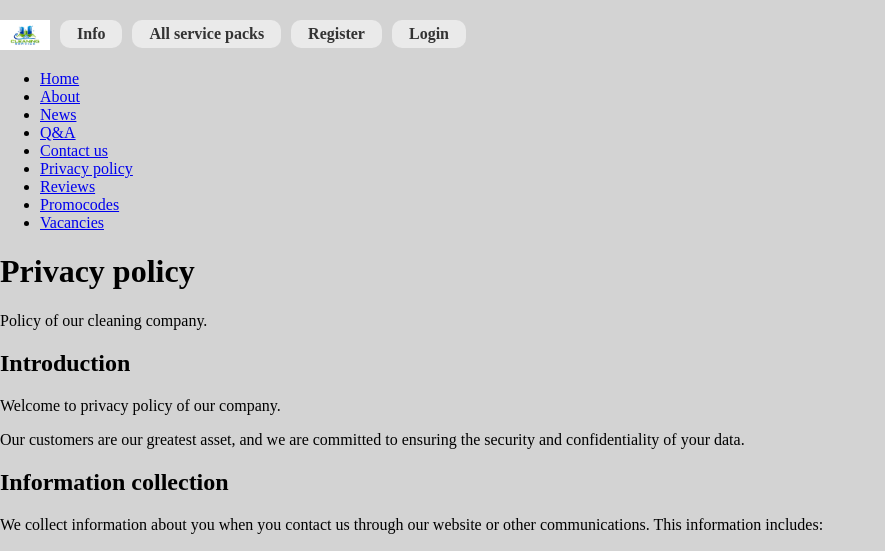
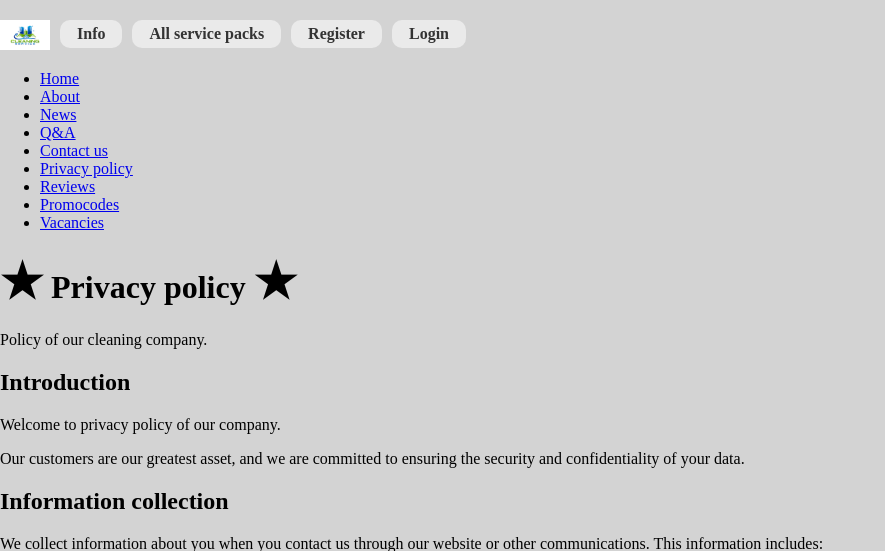
Before and after one commit to Egorallo/CleaningCompany, a Django app: page /policy/ in a window 1280 px wide. Shown: the top 551 px of the page, without its empty margins (0-885 px from the left). Run offline with Django 4.2, Linux system fonts and the light colour scheme.

Commit message:
added pseudo elements

```diff
--- /dev/null
+++ b/newvision/static/newvision/css/about.css
@@ -0,0 +1,3 @@
+.section-select>pre::selection {
+    background-color: red;
+}
--- /dev/null
+++ b/newvision/static/newvision/css/policy.css
@@ -0,0 +1,9 @@
+.h1-star::before {
+    content: "\2605";
+    font-size: 150%;
+}
+
+.h1-star::after {
+    content: "\2605";
+    font-size: 150%;
+}
--- a/newvision/templates/newvision/home.html
+++ b/newvision/templates/newvision/home.html
@@ -1,9 +1,13 @@
 {% extends "base_generic.html" %}
 {% load static %}
 
+{% block styling %}
+    <link rel="stylesheet" href="{% static 'newvision/css/home.css' %}"/>
+{% endblock %}
+
 {% block content %}
     <section>
-        <h2>Latest news</h2>
+        <h2 class="first-letter">Latest news</h2>
         <hr>
         <article>
             <h3>{{ latest_news.title }}</h3>
--- a/newvision/templates/newvision/news.html
+++ b/newvision/templates/newvision/news.html
@@ -10,9 +10,9 @@
 {#    <link rel="stylesheet" href="{% static 'newvision/css/news.css' %}"/>#}
     <section>
         <h1>News</h1>
-        <ul>
+        <ul class="ul-news">
             {% for news in all_news %}
-                <li>
+                <li class="li-news">
                     <article>
                         <h2>{{ news.title }}</h2>
                         <img src="{{ news.image_url }}" alt="{{ news.title }}">
--- a/newvision/templates/newvision/policy.html
+++ b/newvision/templates/newvision/policy.html
@@ -1,9 +1,13 @@
 {% extends "base_generic.html" %}
 {% load static %}
 
+{% block styling %}
+    <link rel="stylesheet" href="{% static 'newvision/css/policy.css' %}"/>
+{% endblock %}
+
 {% block content %}
     <header>
-        <h1>Privacy policy</h1>
+        <h1 class="h1-star"> Privacy policy </h1>
         <p>Policy of our cleaning company.</p>
     </header>
 
--- a/newvision/templates/newvision/reviews.html
+++ b/newvision/templates/newvision/reviews.html
@@ -13,7 +13,7 @@
 
     <section>
         <h2>Reviews</h2>
-        <ul>
+        <ul class="ul-reviews">
             {% for review in reviews %}
                 <li class="li-reviews">
                     <h3>{{ review.reviewer_name }}</h3>
```
Also changed, not shown: newvision/static/newvision/css/home.css (added, +12 -0 lines), newvision/static/newvision/css/reviews.css (+15 -0 lines), newvision/templates/newvision/about.html (+7 -2 lines).
